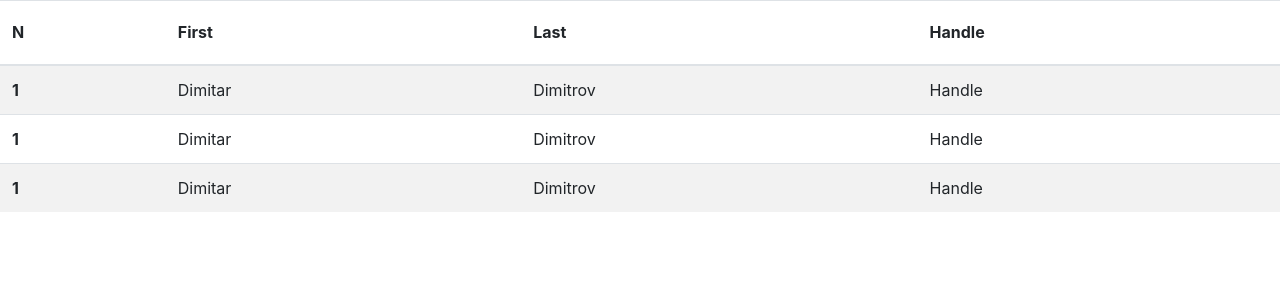
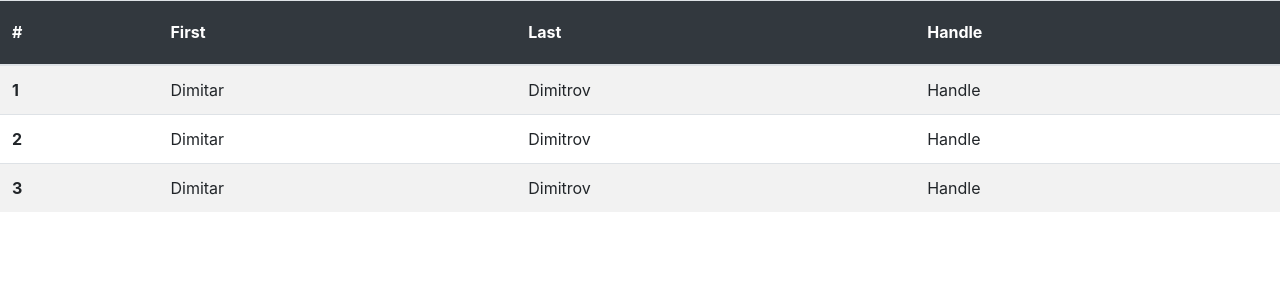
Before and after one commit to dppdd/crash-react, a React (Vite) app in the folder table-generator/: page / in a window 1280 px wide. Shown: the top 300 px of the page. Built offline with nearby package versions, Linux system fonts and the light colour scheme.

Commit message:
Clean logic for class names handling.

```diff
--- a/table-generator/src/components/BootstrapTable.jsx
+++ b/table-generator/src/components/BootstrapTable.jsx
@@ -11,17 +11,24 @@ import { Table, TableHead, TableRow, TableBody, TableCell } from './Table'
 	This is nice to be refactored/tweaked and Context API used.
 
 	Available props, mainly for styles:
+	ev - stands for Enhance Visuals, we use it to inject modifiers.
+	It looks neat with boolean directly like <TableHead dark>
+	But they are direct children of props and that should be avoided.
+	We want to control the actual CSS Class names not here, but capsulated
+	in every component, so the connection between CSS and Component
+	to be in once place.
+
 	Component
-		- attribute - BEM Class
+		- attribute(string) - BEM Class(example, defined in every component)
 
 	Table
-		- dark  - table--dark
-		- striped - table--striped
+		- 'dark'  - table--dark
+		- 'striped' - table--striped
 
 	TableHead
-		- light - thead--light
-		- dark  - thead--dark
-		- large - thead--large
+		- 'light' - thead--light
+		- 'dark'  - thead--dark
+		- 'large' - thead--large
 
 	TableCell
 		- scope - options: thead
@@ -31,10 +38,12 @@ import { Table, TableHead, TableRow, TableBody, TableCell } from './Table'
 export default function BootstrapTable () {
   return (
     <div>
-      <Table striped>
-        <TableHead large>
+      <Table ev={['striped']}>
+        <TableHead ev={['large', 'dark']}>
           <TableRow>
-            <TableCell light scope={'thead'}>N</TableCell>
+            <TableCell light scope={'thead'}>
+              #
+            </TableCell>
             <TableCell scope={'thead'}>First</TableCell>
             <TableCell scope={'thead'}>Last</TableCell>
             <TableCell scope={'thead'}>Handle</TableCell>
@@ -42,19 +51,19 @@ export default function BootstrapTable () {
         </TableHead>
         <TableBody>
           <TableRow>
-					<TableCell scope={'thead'}>1</TableCell>
+            <TableCell scope={'thead'}>1</TableCell>
             <TableCell>Dimitar</TableCell>
             <TableCell>Dimitrov</TableCell>
             <TableCell>Handle</TableCell>
           </TableRow>
-					<TableRow>
-					<TableCell scope={'thead'}>1</TableCell>
+          <TableRow>
+            <TableCell scope={'thead'}>2</TableCell>
             <TableCell>Dimitar</TableCell>
             <TableCell>Dimitrov</TableCell>
             <TableCell>Handle</TableCell>
           </TableRow>
-					<TableRow>
-					<TableCell scope={'thead'}>1</TableCell>
+          <TableRow>
+            <TableCell scope={'thead'}>3</TableCell>
             <TableCell>Dimitar</TableCell>
             <TableCell>Dimitrov</TableCell>
             <TableCell>Handle</TableCell>
--- a/table-generator/src/components/Table/Table.jsx
+++ b/table-generator/src/components/Table/Table.jsx
@@ -1,10 +1,20 @@
-import React from 'react'
 import './Table.css'
 
 export default function Table (props) {
-  return (
-    <table className={`table ${props.striped ? 'table--striped' : ""}`}>
-      {props.children}
-    </table>
-  )
+  const classNamesMap = {
+    striped: 'table--striped',
+    dark: 'table--dark'
+  }
+  const { ev } = props
+
+	// TODO: Separate the following logic to be reused
+  const classes = ev
+    ? ev
+        .map(e => {
+          return classNamesMap[e] ? classNamesMap[e] : ''
+        })
+        .join(' ')
+    : []
+
+  return <table className={`table ${classes}`}>{props.children}</table>
 }
--- a/table-generator/src/components/Table/TableHead/TableHead.jsx
+++ b/table-generator/src/components/Table/TableHead/TableHead.jsx
@@ -1,13 +1,21 @@
-import React, { useContext } from 'react'
+export default function TableHead (props) {
+  const classNamesMap = {
+    large: 'thead--large',
+    light: 'thead--light',
+    dark: 'thead--dark'
+  }
+  const { ev } = props
+  const classes = ev
+    ? ev
+        .map(e => {
+          return classNamesMap[e] ? classNamesMap[e] : ''
+        })
+        .join(' ')
+    : []
 
-export default function TableHead (props) {
-  return (
-    <thead
-      className={
-				`${props.light ? 'thead--light ' : ''}${props.large ?'thead--large ' : ''} ${props.dark && 'thead--dark ' || ''}`
-      }
-    >
-      {props.children}
-    </thead>
+  return ev ? (
+    <thead className={classes}>{props.children}</thead>
+  ) : (
+    <thead>{props.children}</thead>
   )
 }
```
